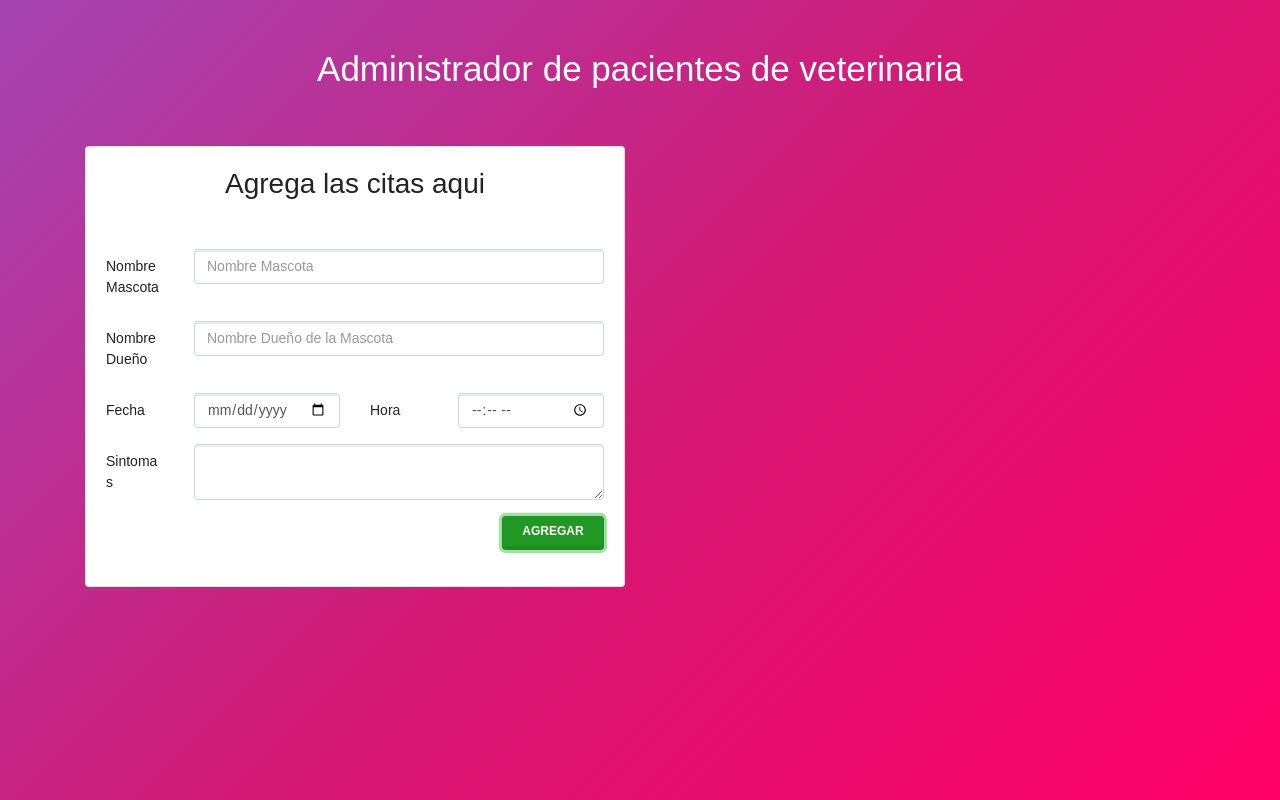
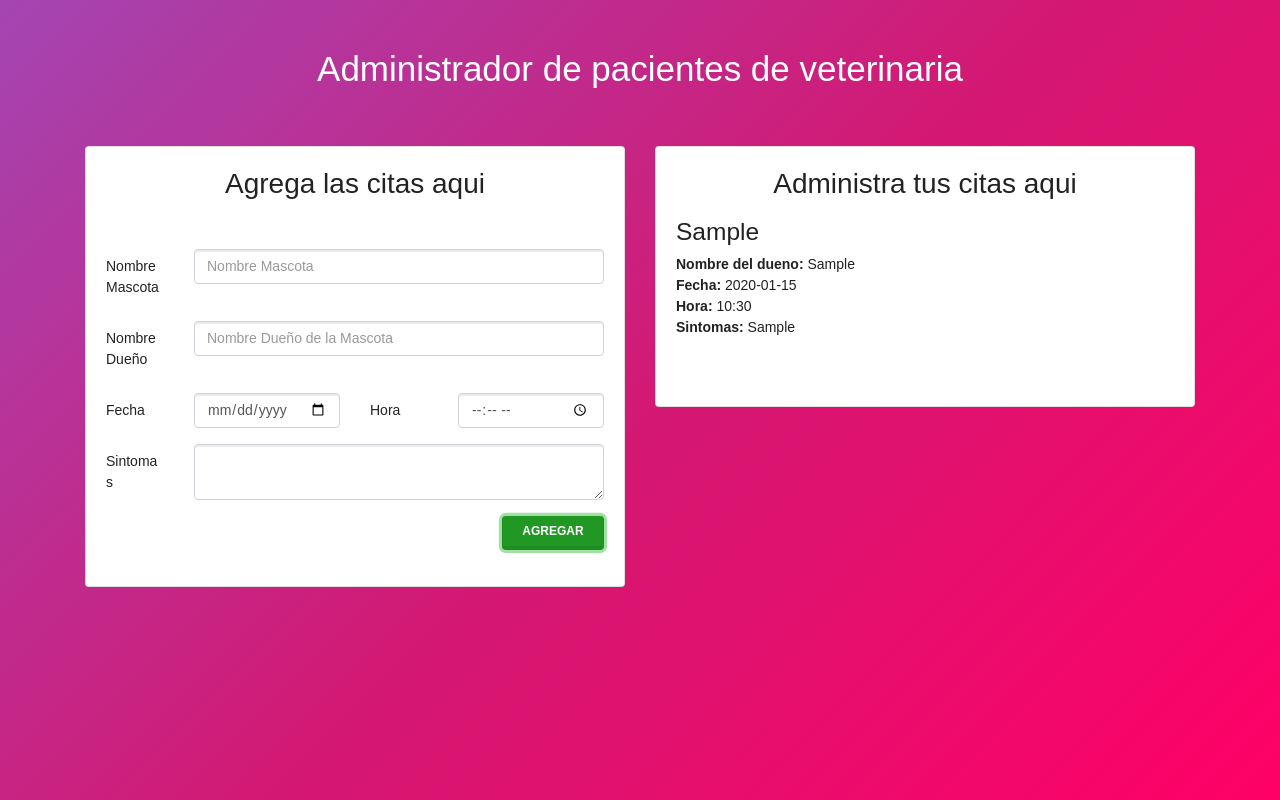
Before and after one commit to esdraspavon/citas-redux, a React (Create React App) app: page / in a window 1280 px wide. Both pictures are taken after typing "Sample", "Sample", "2020-01-15", "10:30", "Sample" into the empty fields and a click on the button "AGREGAR". Built offline with nearby package versions, Linux system fonts and the light colour scheme.

Commit message:
Date component added, added date to dates list

```diff
--- a/src/App.js
+++ b/src/App.js
@@ -1,6 +1,7 @@
 import React, { Component } from "react";
 import Header from "./components/Header";
 import Form from "./components/Form";
+import List from "./components/List";
 
 class App extends Component {
   state = {
@@ -18,6 +19,9 @@ class App extends Component {
           <div className="col-md-6">
             <Form makeDate={this.makeDate} />
           </div>
+          <div className="col-md-6">
+            <List dates={this.state.dates} />
+          </div>
         </div>
       </div>
     );
--- /dev/null
+++ b/src/components/Date.js
@@ -0,0 +1,31 @@
+import React, { Component } from "react";
+class Date extends Component {
+  render() {
+    const { name, own, date, time, symptom, id } = this.props.info;
+    return (
+      <div className="media mt-3">
+        <div className="media-body">
+          <h3 className="mt-0">{name}</h3>
+          <div className="card-text">
+            <span>Nombre del dueno: </span>
+            {own}
+          </div>
+          <div className="card-text">
+            <span>Fecha: </span>
+            {date}
+          </div>
+          <div className="card-text">
+            <span>Hora: </span>
+            {time}
+          </div>
+          <div className="card-text">
+            <span>Sintomas: </span>
+            {symptom}
+          </div>
+        </div>
+      </div>
+    );
+  }
+}
+
+export default Date;
--- /dev/null
+++ b/src/components/List.js
@@ -0,0 +1,26 @@
+import React, { Component } from "react";
+import Date from "./Date";
+
+class List extends Component {
+  state = {};
+  render() {
+    const dates = this.props.dates;
+    const message =
+      dates.length === 0 ? "No hay citas" : "Administra tus citas aqui";
+
+    return (
+      <div className="card mt-5">
+        <div className="card-body">
+          <h2 className="card-title text-center">{message}</h2>
+          <div className="lista-citas">
+            {this.props.dates.map(date => (
+              <Date key={date.id} info={date} />
+            ))}
+          </div>
+        </div>
+      </div>
+    );
+  }
+}
+
+export default List;
```
